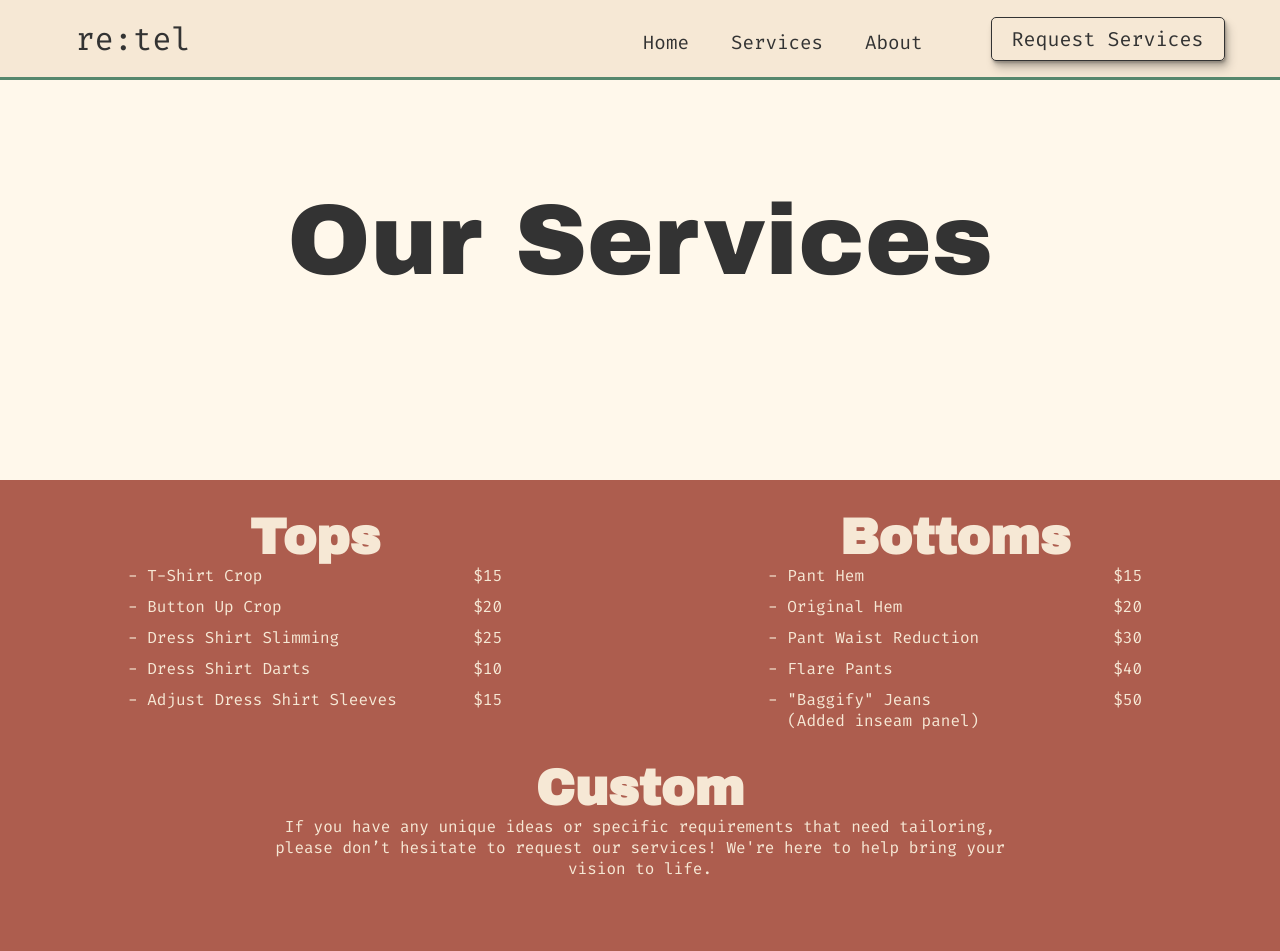
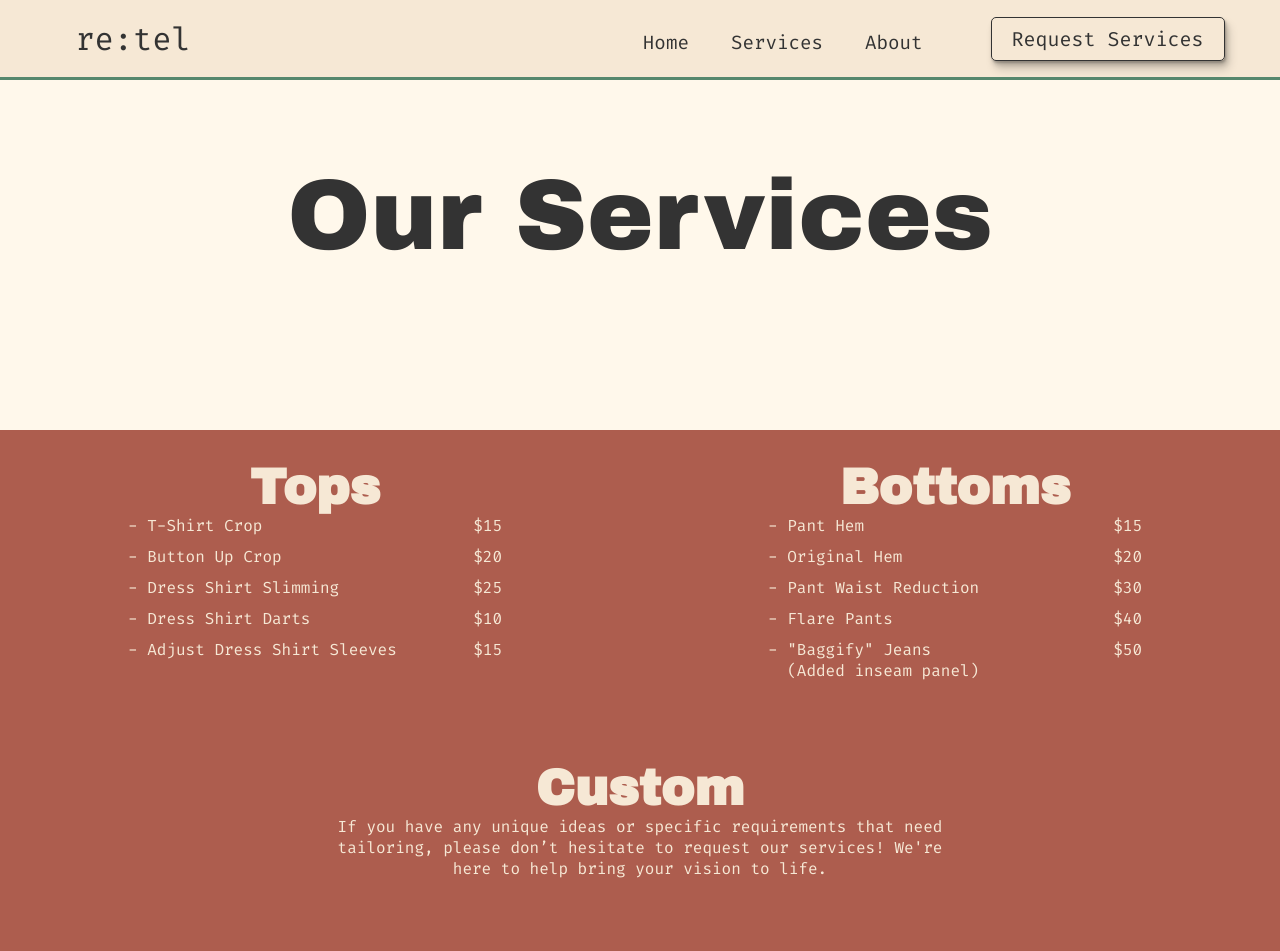
Before and after one commit to eleong1001/tailorwebapp, a React (Vite) app in the folder client/: page /services in a window 1280 px wide. Shown: the top 951 px of the page. Built offline with nearby package versions, Linux system fonts and the light colour scheme.

Commit message:
finishing up website design

```diff
--- a/client/src/components/CustomSection.css
+++ b/client/src/components/CustomSection.css
@@ -4,7 +4,7 @@
     'header header header'
     'para para img1'
     'sub sub img1';
-  grid-template-rows: auto 200px 180px;
+  grid-template-rows: auto auto auto;
   grid-template-columns: 1fr 1fr 1.2fr;
   background-color: #AD5D4E;
   color: #333;
@@ -14,12 +14,14 @@
   grid-area: header;
   font-family: "Archivo Black", sans-serif;
   font-size: 100px;
-  padding: 5vh 0vh 0vh 5vh;
+  padding: 5vh 0 3vh 3vw;
+  /* fix vh to vw!!! */
+
 }
 
 .custom-paragraph{
   grid-area: para;
-  padding: 0vh 0vh 0vh 5vh;
+  padding: 0vh 0vh 0vh 5vw;
   font-size: 20px;
   height: fit-content;
 }
@@ -29,10 +31,10 @@
 
 .custom-sub{
   grid-area: sub;
-  padding: 0vh 0vh 0vh 5vh;
+  padding: 0vh 0vh 0vh 5vw;
   color: #333;
   margin-top: 10px;
-
+  padding-bottom: 70px;
 }
 
 .custom-img{
@@ -67,11 +69,12 @@
   .custom-header{
     font-size: 90px;
     text-align: center;
+    padding: 0 10vw;
   }
 
   .custom-paragraph{
     font-size: 18px;
-    padding: 0vh 5vh;
+    padding: 0vh 15vw;
     text-align: center;
   }
 
@@ -84,26 +87,50 @@
     padding-bottom: 20px;
   }
 
+  .custom-img img{
+    transform: scale(.9);
+  }
+
 }
 
 
 
 @media screen and (max-width: 768px) {
+  .custom-container{
+    grid-template-rows: auto auto 75px 300px;
+  }
+
   .custom-header{
     font-size: 70px;
+    padding: 0;
   }
 
   .custom-paragraph{
     font-size: 16px;
+    padding: 0vw 5vw;
+  }
+
+  .custom-img img{
+    transform: scale(.8);
   }
 }
 
 @media screen and (max-width: 576px) {
+  .custom-container{
+    grid-template-rows: auto auto 75px 270px;
+  }
+
   .custom-header{
-    font-size: 60px;
+    font-size: 65px;
+    padding: 0 2vw;
   }
 
   .custom-paragraph{
     font-size: 15px;
+    padding: 0vh 10vw;
+  }
+
+  .custom-img img{
+    transform: scale(.7);
   }
 }
--- a/client/src/components/HeroService.css
+++ b/client/src/components/HeroService.css
@@ -1,5 +1,5 @@
 .hero-service-container {
-  height: 50vh;
+  height: 350px;
   background-color: #FFF8EB;
   display: block;
   align-content: center;
--- a/client/src/components/Navbar.css
+++ b/client/src/components/Navbar.css
@@ -77,6 +77,13 @@
 
 .menu-icon {
   display: none;
+}
+
+@media screen and (max-width: 1045px) {
+  .nav-menu{
+
+    width: 55vw;
+  }
 }
 
 @media screen and (max-width: 960px) {
--- a/client/src/components/Navbar.jsx
+++ b/client/src/components/Navbar.jsx
@@ -69,7 +69,7 @@ function Navbar() {
                 className="nav-links-mobile"
                 onClick={closeMobileMenu}
               >
-                Sign Up
+                Request Services
               </Link>
             </li>
           </ul>
--- a/client/src/components/ServiceCards.css
+++ b/client/src/components/ServiceCards.css
@@ -14,11 +14,22 @@
 }
 
 .service-custom{
+  display: grid;
+  grid-template-columns: 1;
+  grid-template-rows: auto auto;
   background-color: #AD5D4E;
   color: #F6E8D5;
   grid-area: custom;
   text-align: center;
-  padding: 0px 20vw 70px;
+  padding: 50px 30px 70px;
+
+}
+
+
+.service-custom-text{
+  display: flex;
+  justify-self: center;
+  width: 50%;
 }
 
 
@@ -69,7 +80,10 @@
   'text2'
   'custom';
 
-  grid-template-columns: 1fr;
+    grid-template-columns: 1fr;
+  }
 
+  .service-custom-text{
+    width: 70%
   }
 }
--- a/client/src/components/ServiceCards.jsx
+++ b/client/src/components/ServiceCards.jsx
@@ -66,7 +66,9 @@ function ServiceCards() {
           <h1>
             Custom
           </h1>
-          If you have any unique ideas or specific requirements that need tailoring, please don’t hesitate to request our services! We're here to help bring your vision to life.
+          <div className="service-custom-text">
+            If you have any unique ideas or specific requirements that need tailoring, please don’t hesitate to request our services! We're here to help bring your vision to life.
+          </div>
         </div>
       </div>
     </>
```
